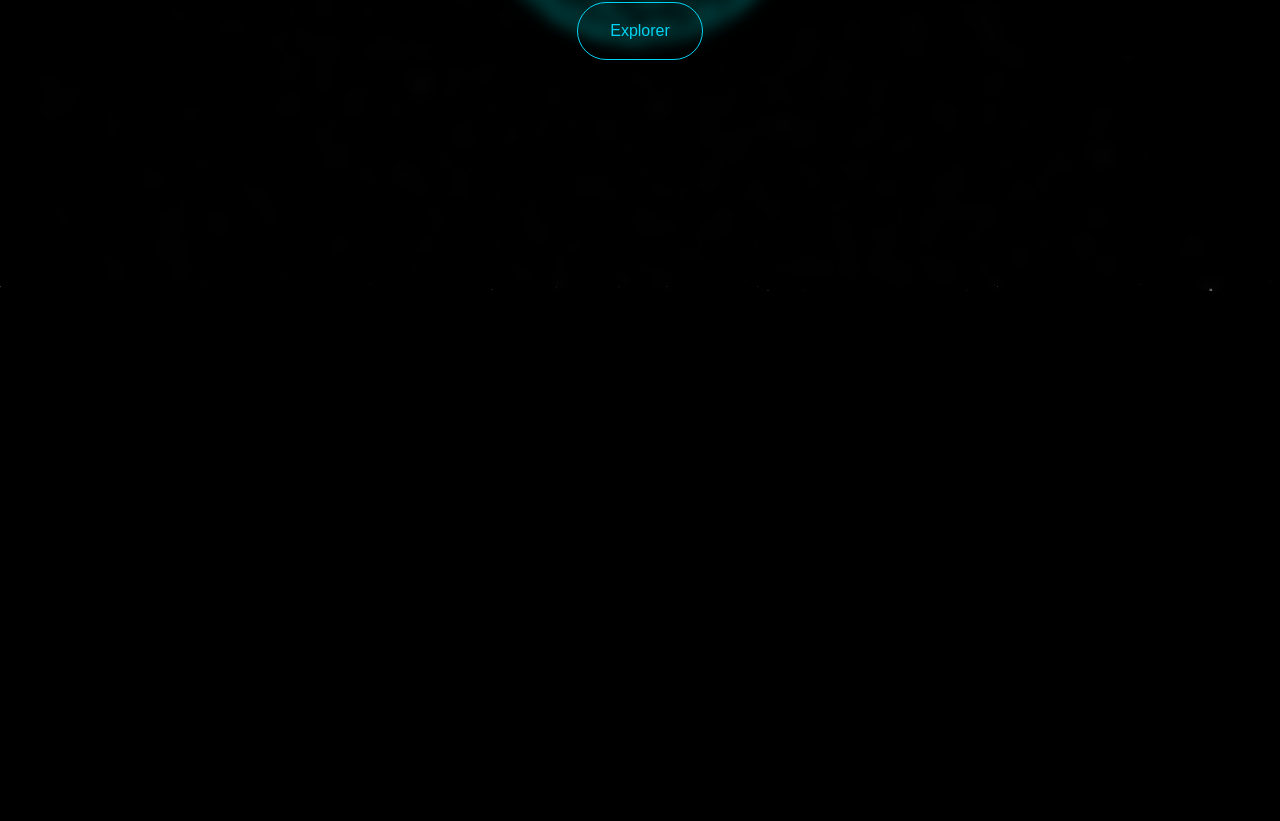
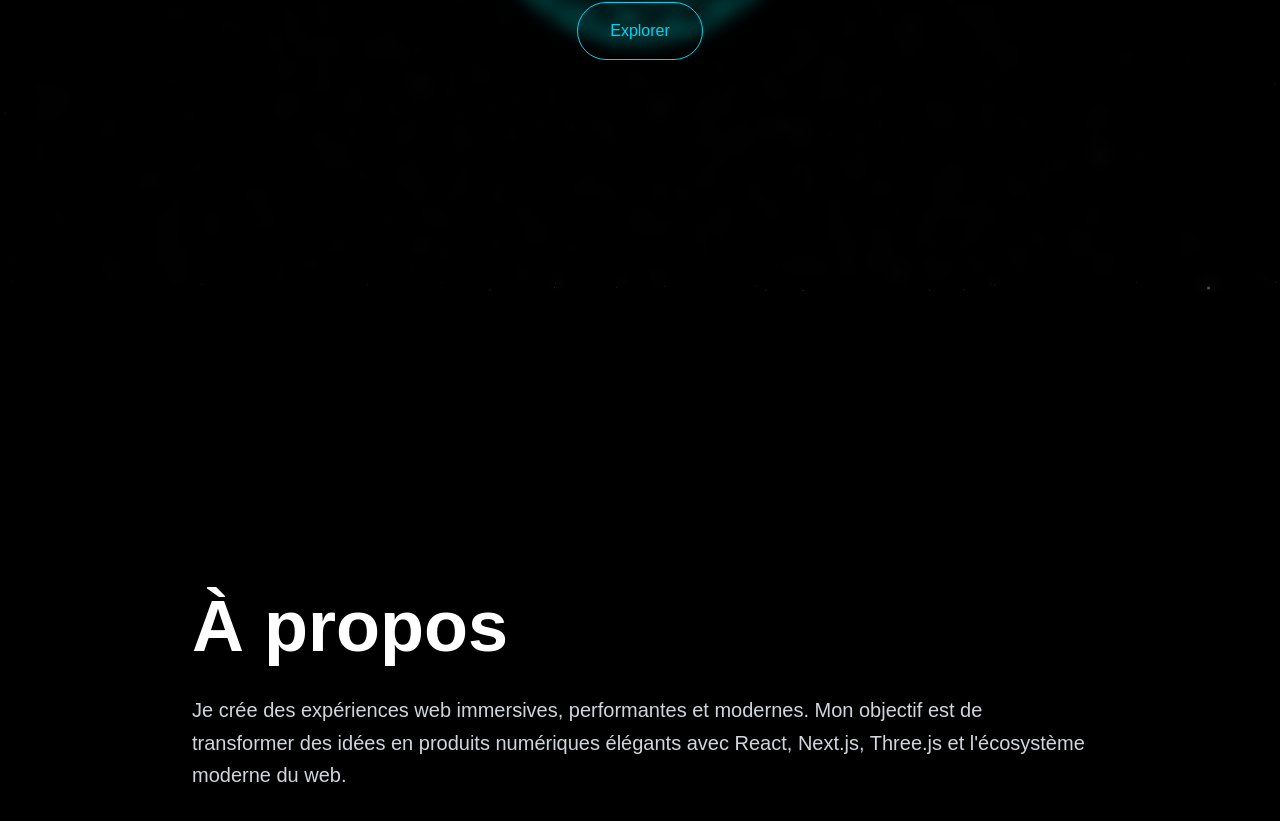
Before and after one commit to adodeme/porfolio_awwwards, a Next.js app: page / in a window 1280 px wide. Shown: the part 509-1330 px from the top of the page. Before the commit the page ends 800 px from the top, so only its background shows below. Built offline with nearby package versions, Linux system fonts and the light colour scheme.

Commit message:
add about

```diff
--- a/app/page.tsx
+++ b/app/page.tsx
@@ -1,11 +1,15 @@
 import Hero from "@/components/Hero";
+import About from "@/components/About";
 import SpaceBackground from "@/components/SpaceBackground";
 
 export default function Home() {
   return (
-    <main className="relative min-h-screen bg-black overflow-hidden">
+    <main className="relative bg-black">
       <SpaceBackground />
+
       <Hero />
+
+      <About />
     </main>
   );
 }
--- /dev/null
+++ b/components/About.tsx
@@ -0,0 +1,27 @@
+"use client";
+
+import { motion } from "framer-motion";
+
+export default function About() {
+  return (
+    <section className="min-h-screen flex items-center justify-center px-8 relative z-10">
+      <motion.div
+        initial={{ opacity: 0, y: 100 }}
+        whileInView={{ opacity: 1, y: 0 }}
+        viewport={{ once: true }}
+        transition={{ duration: 1 }}
+        className="max-w-4xl"
+      >
+        <h2 className="text-5xl md:text-7xl font-bold text-white mb-8">
+          À propos
+        </h2>
+
+        <p className="text-gray-300 text-xl leading-relaxed">
+          Je crée des expériences web immersives, performantes et modernes.
+          Mon objectif est de transformer des idées en produits numériques
+          élégants avec React, Next.js, Three.js et l'écosystème moderne du web.
+        </p>
+      </motion.div>
+    </section>
+  );
+}
--- a/components/SpaceBackground.tsx
+++ b/components/SpaceBackground.tsx
@@ -70,7 +70,7 @@ function StarField() {
 
 export default function SpaceBackground() {
   return (
-    <div className="absolute inset-0">
+    <div className="fixed inset-0">
       <Canvas camera={{ position: [0, 0, 5] }}>
         <ambientLight intensity={1} />
         <pointLight position={[5, 5, 5]} intensity={10} />
```
